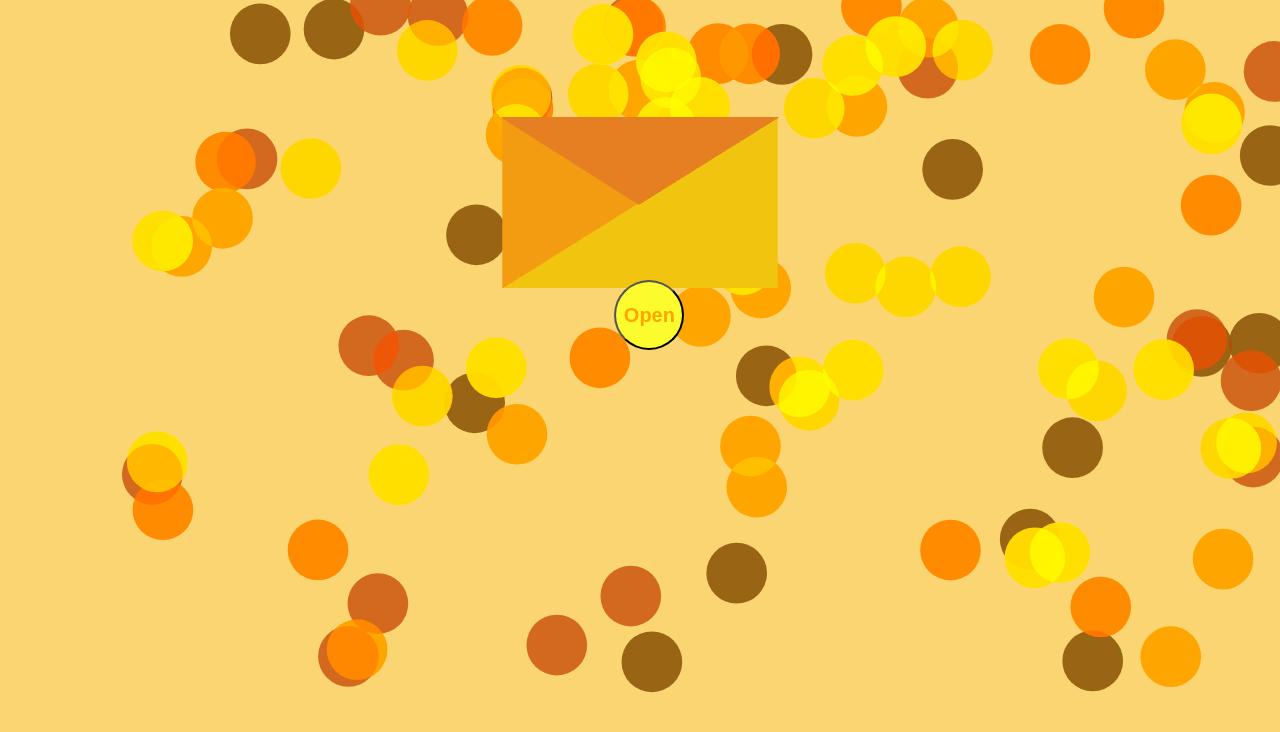
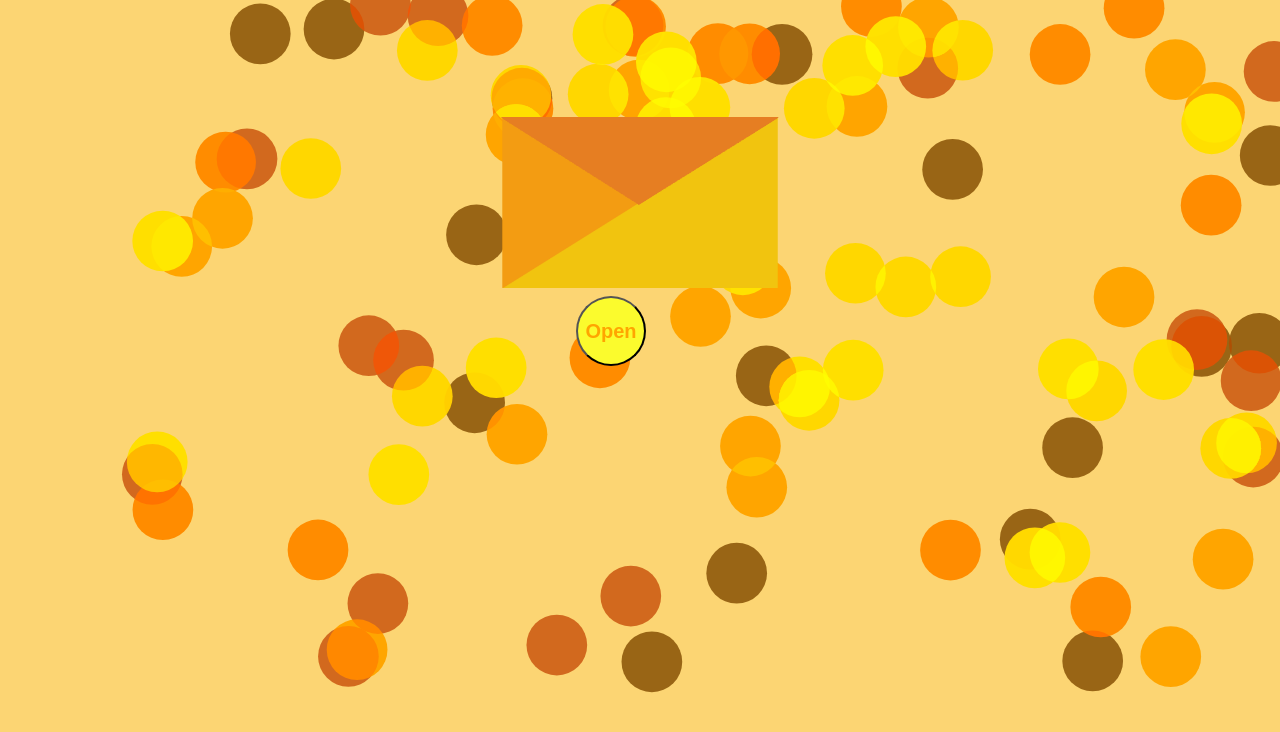
Before and after one commit to shrutigv/Baaruni-sharma, a Vue app: page /invitation in a window 1280 px wide. Shown: the top 732 px of the page. Built offline with nearby package versions, Linux system fonts and the light colour scheme.

Commit message:
style fixes

```diff
--- a/src/components/Invitation.vue
+++ b/src/components/Invitation.vue
@@ -63,8 +63,8 @@ export default {
     font-weight: bold;
     font-size: 20px;
     position: fixed;
-    left: 48%;
-    top: 35%;
+    left: 45%;
+    top: 37%;
 }
 h1{
   margin:0;
```
Also changed, not shown: 7 other files (tests, documents, lock files or other folders).
